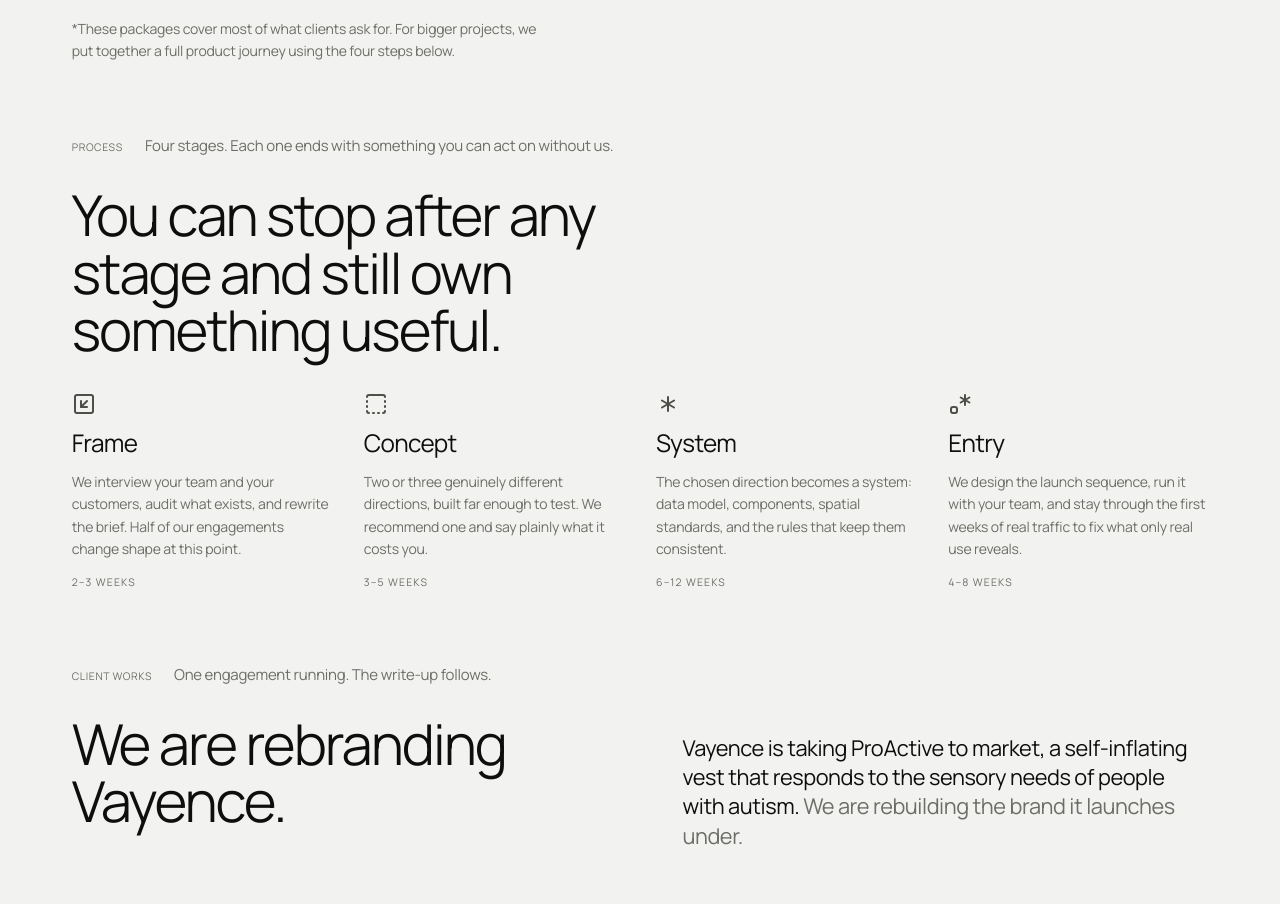
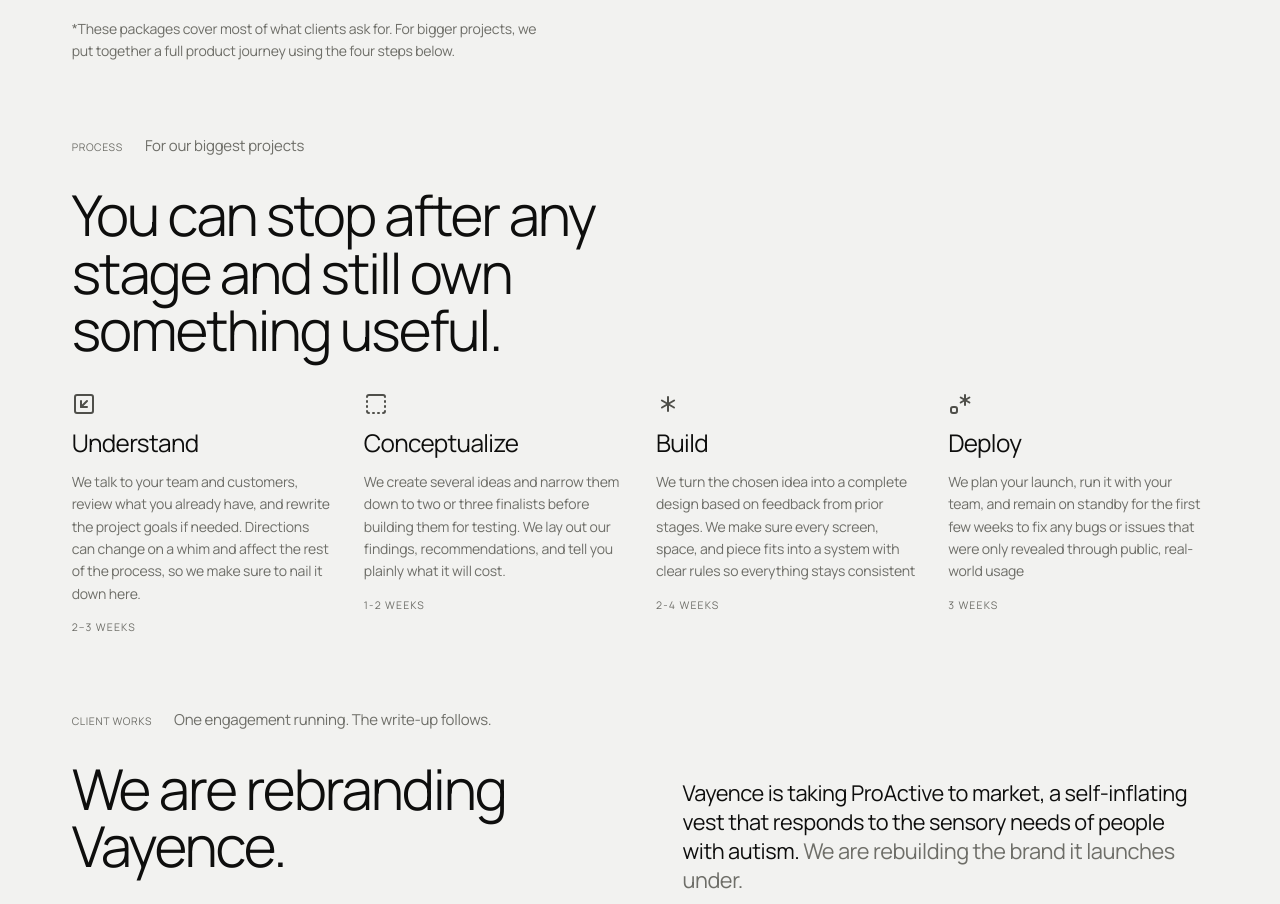
Before and after one commit to cnpt-canada/main, a website: page index.html in a window 1280 px wide. Shown: the part 1640-2544 px from the top of the page. Drawn offline with Linux system fonts and the light colour scheme.

Commit message:
index.html: 12 lines edited in admin mode
process-2, process-4, process-5, process-7, process-8, process-9, process-10, process-11, process-12, process-13, process-14, process-15

```diff
--- a/index.html
+++ b/index.html
@@ -175,7 +175,7 @@
   <div class="wrap">
     <div class="sec-head">
       <span data-ed="process-1" class="eyebrow">process</span>
-      <p data-ed="process-2">Four stages. Each one ends with something you can act on without us.</p>
+      <p data-ed="process-2">For our biggest projects</p>
     </div>
       <div class="sec-top">
       <h2 data-ed="process-3">You can stop after any stage and <em>still own something useful.</em></h2>
@@ -183,27 +183,27 @@
     <ol class="steps">
       <li class="step-card">
         <span class="step-ic"><svg viewBox="0 0 24 24" aria-hidden="true"><use href="/site-icons.svg#i-frame"/></svg></span>
-        <h3 data-ed="process-4">Frame</h3>
-        <p data-ed="process-5">We interview your team and your customers, audit what exists, and rewrite the brief. Half of our engagements change shape at this point.</p>
+        <h3 data-ed="process-4">Understand</h3>
+        <p data-ed="process-5">We talk to your team and customers, review what you already have, and rewrite the project goals if needed. Directions can change on a whim and affect the rest of the process, so we make sure to nail it down here.</p>
         <span data-ed="process-6" class="step-len">2–3 weeks</span>
       </li>
       <li class="step-card">
         <span class="step-ic"><svg viewBox="0 0 24 24" aria-hidden="true"><use href="/site-icons.svg#i-concept"/></svg></span>
-        <h3 data-ed="process-7">Concept</h3>
-        <p data-ed="process-8">Two or three genuinely different directions, built far enough to test. We recommend one and say plainly what it costs you.</p>
-        <span data-ed="process-9" class="step-len">3–5 weeks</span>
+        <h3 data-ed="process-7">Conceptualize</h3>
+        <p data-ed="process-8">We create several ideas and narrow them down to two or three finalists before building them for testing. We lay out our findings, recommendations, and tell you plainly what it will cost.</p>
+        <span data-ed="process-9" class="step-len">1-2 weeks</span>
       </li>
       <li class="step-card">
         <span class="step-ic"><svg viewBox="0 0 24 24" aria-hidden="true"><use href="/site-icons.svg#i-system"/></svg></span>
-        <h3 data-ed="process-10">System</h3>
-        <p data-ed="process-11">The chosen direction becomes a system: data model, components, spatial standards, and the rules that keep them consistent.</p>
-        <span data-ed="process-12" class="step-len">6–12 weeks</span>
+        <h3 data-ed="process-10">Build</h3>
+        <p data-ed="process-11">We turn the chosen idea into a complete design based on feedback from prior stages. We make sure every screen, space, and piece fits into a system with clear rules so everything stays consistent</p>
+        <span data-ed="process-12" class="step-len">2-4 weeks</span>
       </li>
       <li class="step-card">
         <span class="step-ic"><svg viewBox="0 0 24 24" aria-hidden="true"><use href="/site-icons.svg#i-entry"/></svg></span>
-        <h3 data-ed="process-13">Entry</h3>
-        <p data-ed="process-14">We design the launch sequence, run it with your team, and stay through the first weeks of real traffic to fix what only real use reveals.</p>
-        <span data-ed="process-15" class="step-len">4–8 weeks</span>
+        <h3 data-ed="process-13">Deploy</h3>
+        <p data-ed="process-14">We plan your launch, run it with your team, and remain on standby for the first few weeks to fix any bugs or issues that were only revealed through public, real-world usage</p>
+        <span data-ed="process-15" class="step-len">3 weeks</span>
       </li>
     </ol>
   </div>
```
